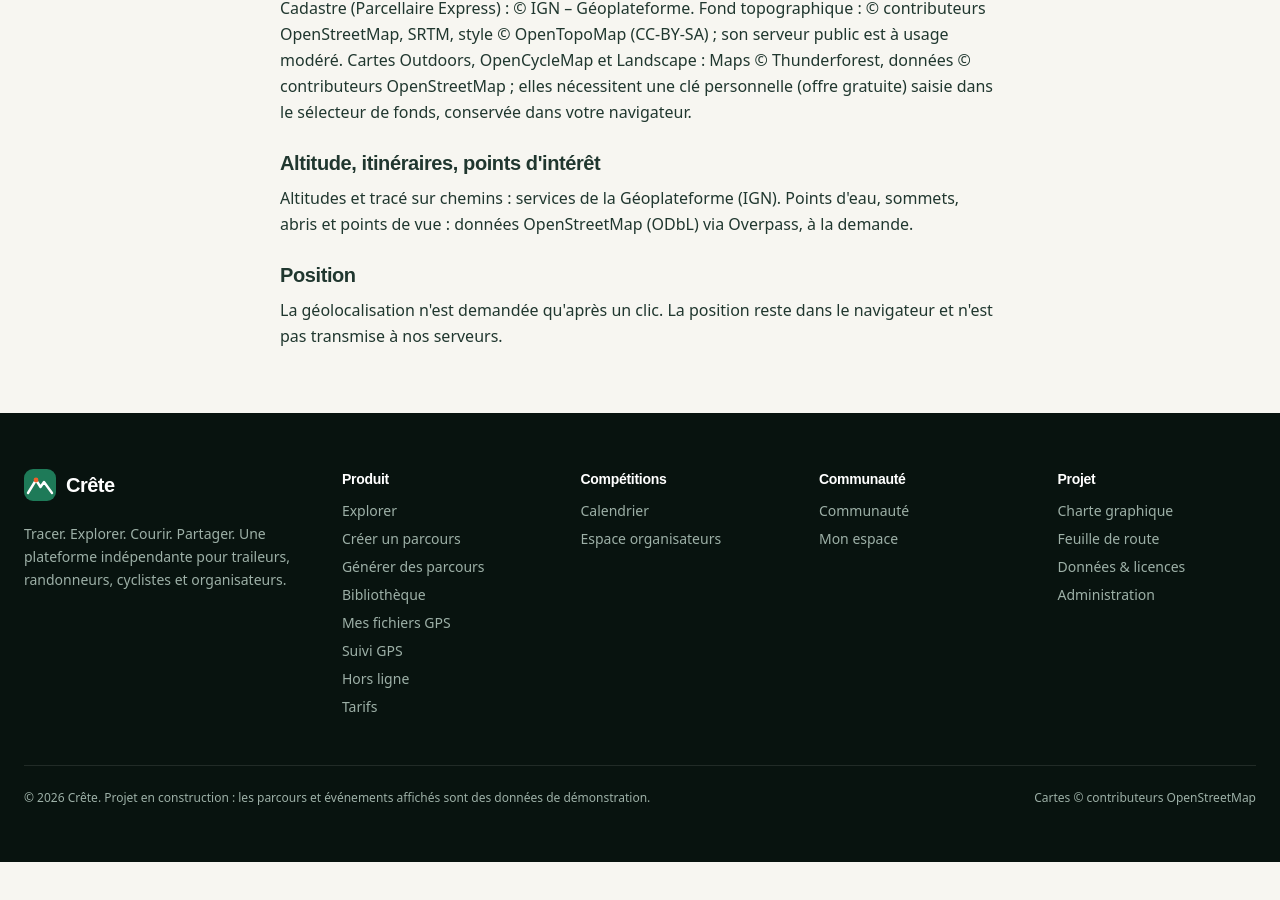
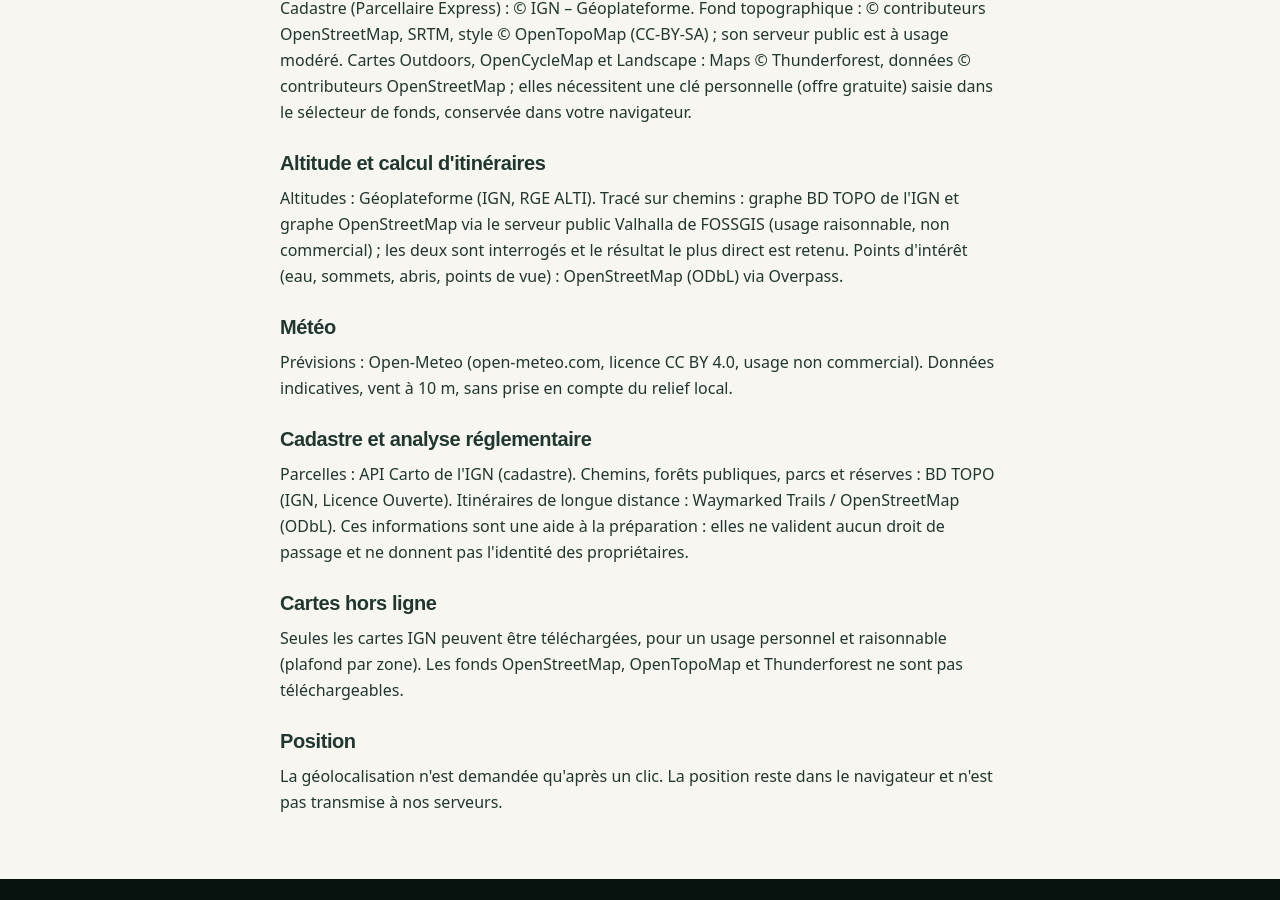
Before and after one commit to Oray-04/Outdoor-GPX, a Next.js app: page /licences in a window 1280 px wide. Shown: the part 630-1530 px from the top of the page. Before the commit the page ends 1492 px from the top, so only its background shows below. Built offline with nearby package versions, Linux system fonts and the light colour scheme; no server answers.

Commit message:
Documentation et mentions de licences des nouvelles fonctionnalités
Co-Authored-By: Claude Sonnet 5.5 <noreply@anthropic.com>
Claude-Session: https://claude.ai/code/session_016UAu44AJCLkXFTTUUCePg3

```diff
--- a/src/app/licences/page.tsx
+++ b/src/app/licences/page.tsx
@@ -8,7 +8,10 @@ export default function Page() {
         <section><h2 className="text-xl font-semibold">Fonds de carte</h2><p className="mt-2">Plan, photographies aériennes et pentes : © IGN – Géoplateforme (data.geopf.fr). Les conditions de licence de chaque couche doivent être vérifiées avant la mise en ligne. Hors de France, le fond OpenStreetMap (© contributeurs OpenStreetMap, ODbL) est utilisé ; ses serveurs publics ne sont pas destinés à la production et seront remplacés avant l'étape 10.</p></section>
         <section><h2 className="text-xl font-semibold">Recherche de lieux</h2><p className="mt-2">La recherche utilise le géocodage de la Géoplateforme, avec repli sur Nominatim (OpenStreetMap) hors France, sur requête explicite de l'utilisateur uniquement.</p></section>
         <section><h2 className="text-xl font-semibold">Cadastre, topographie, cartes outdoor</h2><p className="mt-2">Cadastre (Parcellaire Express) : © IGN – Géoplateforme. Fond topographique : © contributeurs OpenStreetMap, SRTM, style © OpenTopoMap (CC-BY-SA) ; son serveur public est à usage modéré. Cartes Outdoors, OpenCycleMap et Landscape : Maps © Thunderforest, données © contributeurs OpenStreetMap ; elles nécessitent une clé personnelle (offre gratuite) saisie dans le sélecteur de fonds, conservée dans votre navigateur.</p></section>
-        <section><h2 className="text-xl font-semibold">Altitude, itinéraires, points d'intérêt</h2><p className="mt-2">Altitudes et tracé sur chemins : services de la Géoplateforme (IGN). Points d'eau, sommets, abris et points de vue : données OpenStreetMap (ODbL) via Overpass, à la demande.</p></section>
+        <section><h2 className="text-xl font-semibold">Altitude et calcul d'itinéraires</h2><p className="mt-2">Altitudes : Géoplateforme (IGN, RGE ALTI). Tracé sur chemins : graphe BD TOPO de l'IGN et graphe OpenStreetMap via le serveur public Valhalla de FOSSGIS (usage raisonnable, non commercial) ; les deux sont interrogés et le résultat le plus direct est retenu. Points d'intérêt (eau, sommets, abris, points de vue) : OpenStreetMap (ODbL) via Overpass.</p></section>
+        <section><h2 className="text-xl font-semibold">Météo</h2><p className="mt-2">Prévisions : Open-Meteo (open-meteo.com, licence CC BY 4.0, usage non commercial). Données indicatives, vent à 10 m, sans prise en compte du relief local.</p></section>
+        <section><h2 className="text-xl font-semibold">Cadastre et analyse réglementaire</h2><p className="mt-2">Parcelles : API Carto de l'IGN (cadastre). Chemins, forêts publiques, parcs et réserves : BD TOPO (IGN, Licence Ouverte). Itinéraires de longue distance : Waymarked Trails / OpenStreetMap (ODbL). Ces informations sont une aide à la préparation : elles ne valident aucun droit de passage et ne donnent pas l'identité des propriétaires.</p></section>
+        <section><h2 className="text-xl font-semibold">Cartes hors ligne</h2><p className="mt-2">Seules les cartes IGN peuvent être téléchargées, pour un usage personnel et raisonnable (plafond par zone). Les fonds OpenStreetMap, OpenTopoMap et Thunderforest ne sont pas téléchargeables.</p></section>
         <section><h2 className="text-xl font-semibold">Position</h2><p className="mt-2">La géolocalisation n'est demandée qu'après un clic. La position reste dans le navigateur et n'est pas transmise à nos serveurs.</p></section>
       </div>
     </div>
```
Also changed, not shown: 2 other files (tests, documents, lock files or other folders).
